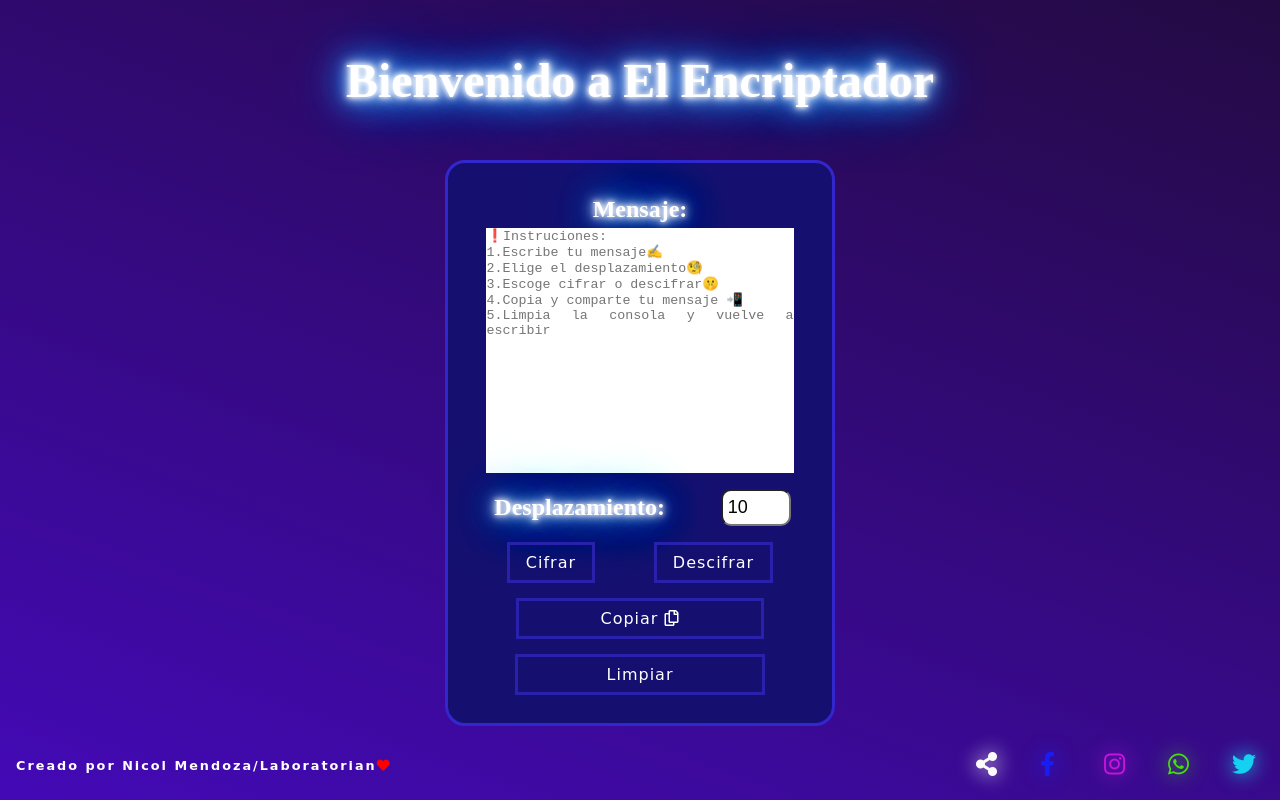
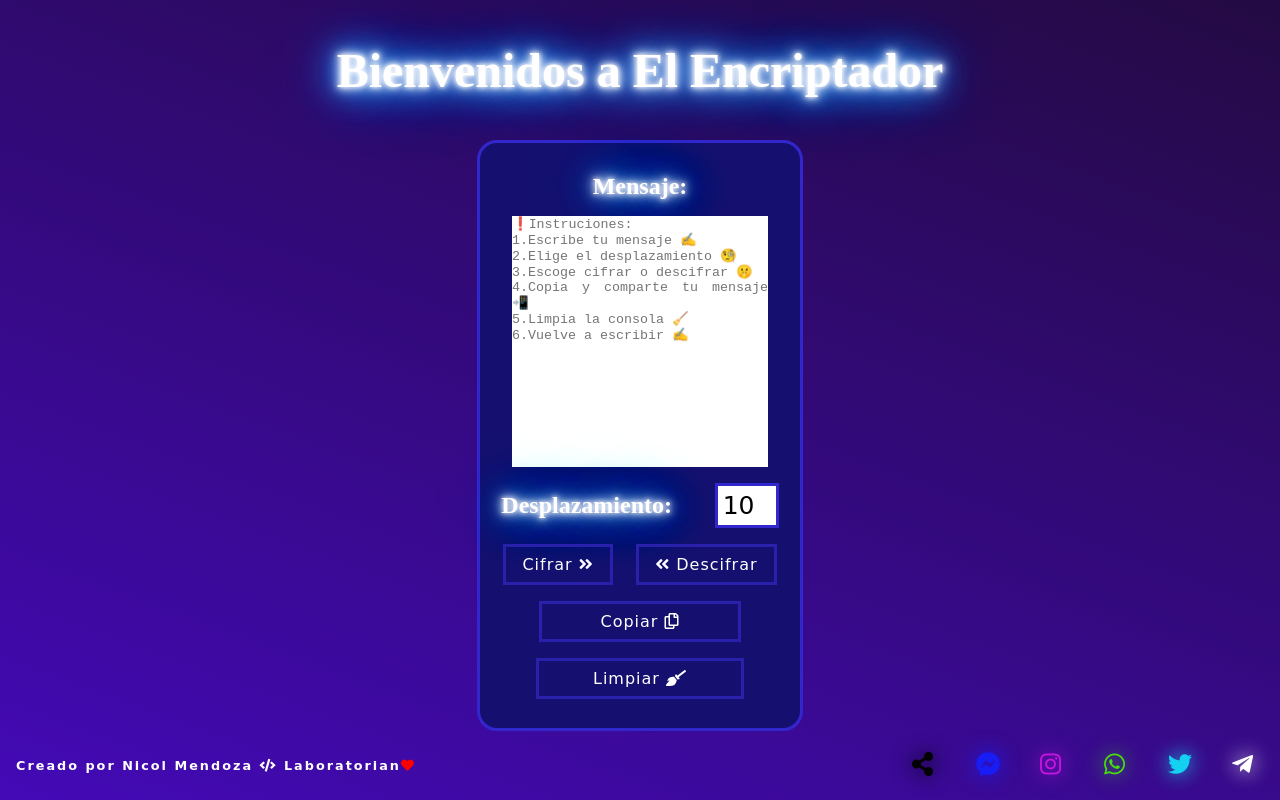
Before and after one commit to nicolmendoza/LIM016-CesarCipher, a plain HTML site: page index.html in a window 1280 px wide. Drawn offline with Linux system fonts and the light colour scheme; a web font is replaced by a local one.

Commit message:
add icons

```diff
--- a/index.html
+++ b/index.html
@@ -17,17 +17,17 @@
 <body>
   <div id="prueba">
     <div id="header">
-      <h1>Bienvenido a El Encriptador</h1>
+      <h1>Bienvenidos a El Encriptador</h1>
     </div>
     <div id="container">
       <div id="form">
 
 
         <div id="texto">
-          <label>Mensaje:</label>
+          <label id="mensajet">Mensaje:</label>
           <textarea rows="10" cols="40" id="mensaje" placeholder=
 
-          "❗Instruciones:&#13;&#10;1.Escribe tu mensaje✍&#13;&#10;2.Elige el desplazamiento🧐&#13;&#10;3.Escoge cifrar o descifrar🤫&#13;&#10;4.Copia y comparte tu mensaje 📲&#13;&#10;5.Limpia la consola y vuelve a escribir"
+          "❗Instruciones:&#13;&#10;1.Escribe tu mensaje ✍&#13;&#10;2.Elige el desplazamiento 🧐&#13;&#10;3.Escoge cifrar o descifrar 🤫&#13;&#10;4.Copia y comparte tu mensaje 📲&#13;&#10;5.Limpia la consola 🧹&#13;&#10;6.Vuelve a escribir ✍"
 
 
           ></textarea>
@@ -36,19 +36,19 @@
 
 
         <div id="numero">
-         <label>Desplazamiento:</label>
+         <label id="desplazamientot">Desplazamiento:</label>
          <input type="number" id="desplazamiento" value="10">
         </div>
 
         <div id="botones">
-          <button type="button" id="enviar">Cifrar</button>
-          <button type="button" id="descifrar">Descifrar</button>
+          <button type="button" id="enviar">Cifrar <i class="fas fa-angle-double-right"></i></button>
+          <button type="button" id="descifrar"> <i class="fas fa-angle-double-left"></i> Descifrar </button>
         </div>
         <div id="compartir">
           <button type="button" id="copiar">Copiar <i class="far fa-copy"></i></button>
         </div>
         <div id="limpiando">
-          <button type="button" id="limpiar">Limpiar</button>
+          <button type="button" id="limpiar">Limpiar <i class="fas fa-broom"></i></button>
         </div>
 
         <div id="resultado">
@@ -61,16 +61,17 @@
     <footer>
       <div id="footer">
         <div id="parrafo">
-        <p>Creado por Nicol Mendoza/Laboratorian<i class="fas fa-heart"></i></p>
+        <p>Creado por Nicol Mendoza <i class="fas fa-code"></i> Laboratorian<i class="fas fa-heart"></i></p>
       </div>
         <div id="enlaces">
 
 
           <a target="_blank"><i class="fas fa-share-alt"></i></a>
-          <a href="https://www.facebook.com/" target="_blank"><i class="fab fa-facebook-f"></i></a>
+          <a href="https://www.facebook.com/" target="_blank"><i class="fab fa-facebook-messenger"></i></i></a>
           <a href="https://www.instagram.com/" target="_blank"><i class="fab fa-instagram"></i></a>
           <a href="https://web.whatsapp.com/" target="_blank"><i class="fab fa-whatsapp"></i></a>
           <a href="https://www.twitter.com/" target="_blank"><i class="fab fa-twitter"></i></a>
+          <a href="https://www.telegram.com/" target="_blank"><i class="fab fa-telegram-plane"></i></a>
         </div>
       </div>
     </footer>
--- a/style.css
+++ b/style.css
@@ -40,7 +40,7 @@ animation: BgGradient 5s ease infinite
 }
 
 #header{
-  height: 20%;
+  height: 18%;
   display: flex;
   justify-content: center;
   align-items: center;
@@ -75,12 +75,19 @@ animation: BgGradient 5s ease infinite
 label{
   color: #fff;
   font-size: 1.5rem;
-  margin: 5px;
+  margin: 0px;
   font-family: Iceland;
   animation: neon2 1s ease-in-out infinite alternate;
 }
+#mensajet{
+  margin-bottom: 1rem;
+  margin-top: 0;
+}
 
-
+/* #desplazamientot{
+  margin-top: 1rem;
+  background:#228dff;
+} */
 
 /* #header h1 {
     animation: fluido 10s ease-in-out infinite;
@@ -106,8 +113,8 @@ align-items: center;
 margin: auto;
 margin-top: 0;
 background: rgb(21,16,111);
-width: 30%;
-height: 70%;
+width: 25%;
+height: 75%;
 border:3px solid #3227cd  ;
 border-radius: 20px;
 }
@@ -134,21 +141,19 @@ border-radius: 20px;
 #numero{
   display: flex;
   justify-content:space-around;
-  margin: 1rem;
+  margin-top: 1rem;
+  margin-bottom: 1rem;
+  align-items: center;
 }
-input{
-  border-radius: 10px;
 
-}
 
 
 
 
 textarea{
   resize: none;
-  height: 100%;
+  height: 90%;
   width: 80%;
-  padding:0%;
   border:none;
   text-align: justify;
 }
@@ -159,12 +164,15 @@ textarea{
 #resultadoDescifrado{
     background: cyan;
 }
+input{
 
-
+  font-family: 'Iceland', cursive;
+  border:3px solid #3227cd  ;
+}
 
 input[type="number"]{
-  font-size: 18px;
-  width: 3.5rem;
+  font-size: 25px;
+  width: 3rem;
   padding: 5px;
 
 }
@@ -220,8 +228,8 @@ transition: 0.2s;
 
 #enviar:hover , #descifrar:hover , #copiar:hover , #limpiar:hover{
 background: #42b9dd;
-box-shadow:0 0 10px  #42b9dd,0 0 20px #42b9dd,0 0 10px #42b9dd;
-transition-delay:0.2s ;
+box-shadow:0 0 5px  #42b9dd,0 0 5px #42b9dd,0 0 5px #42b9dd;
+transition-delay:0.1s ;
 border: none;
 
 }
@@ -230,7 +238,7 @@ border: none;
 #compartir{
   display: flex;
   justify-content: center;
-  margin: 15px;
+  margin: 1rem;
 }
 
 #limpiando{
@@ -284,17 +292,21 @@ transition: all .4s;
 
 
 .fa-share-alt{
-  color:rgb(250, 250, 250) ;
-  filter: drop-shadow(0px 0px 10px  rgb(255, 255, 255));
+  color:rgb(3, 3, 3) ;
+  filter: drop-shadow(0px 0px 10px  rgb(0, 0, 0));
 }
 
-.fa-facebook-f{
+.fa-facebook-messenger{
   color:rgb(25, 29, 245) ;
   filter: drop-shadow(0px 0px 10px  rgb(25, 29, 245));
 }
 .fa-instagram{
   color:rgb(199, 21, 223) ;
   filter: drop-shadow(0px 0px 10px  rgb(199, 21, 223));
+}
+.fa-telegram-plane{
+  color:rgb(255, 255, 255) ;
+  filter: drop-shadow(0px 0px 10px  rgb(255, 255, 255));
 }
 
 .fa-whatsapp{
@@ -305,6 +317,8 @@ transition: all .4s;
   color:rgb(20, 208, 241) ;
   filter: drop-shadow(0px 0px 10px  rgb(20, 208, 241));
 }
+
+
 
 .fa-heart{
   color: red;
@@ -368,14 +382,12 @@ transition: all .4s;
         height: 70%;
       }
 
-label{
-font-size: 1rem;
-margin: 0;
-}
+
 input[type="number"]{
   font-size: 15px;
   width: 2rem;
   padding: 5px;
+  font-family: 'Iceland', cursive
 
 }
 
```
